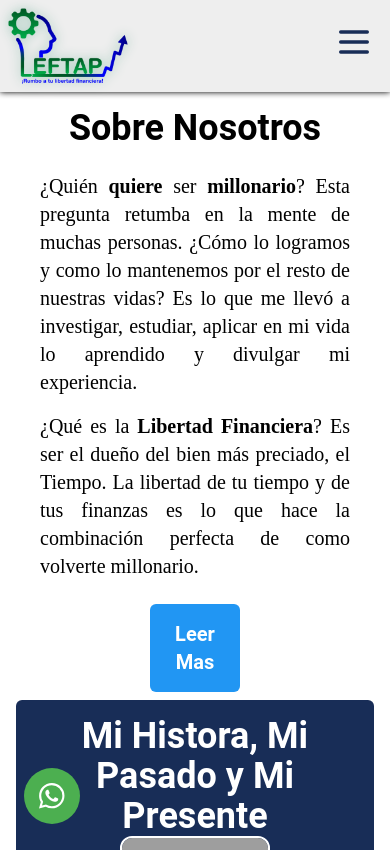
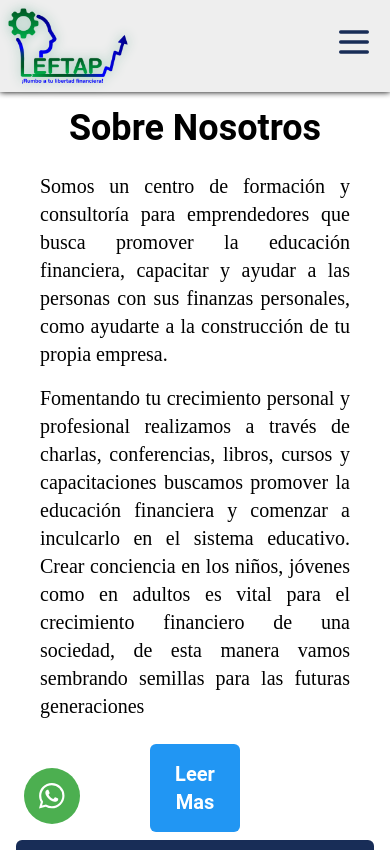
Before and after one commit to rias-s-a-s/leftap, a Next.js app: page /Nosotros in a window 390 px wide. Shown: the top 850 px of the page. Built offline with nearby package versions, Linux system fonts and the light colour scheme; grey boxes are pictures that could not be loaded.

Commit message:
cambios solicitados por marina

```diff
--- a/app/Nosotros/ModalInfo.js
+++ b/app/Nosotros/ModalInfo.js
@@ -4,9 +4,16 @@ function ModalInfo({ titulo, info, setOpen, Open }) {
     return (
         <>
             <div className='w-full fixed top-0 z-40 h-screen bg-black/20 text-center'>
+                <div className='text-red-700 w-full mx-auto font-bold font-[oswald] text-6xl drop-shadow-lg italic tracking-[7px] mt-14 fixed justify-center z-50 flex uppercase'>
+                    {titulo}
+                    <svg xmlns="http://www.w3.org/2000/svg" fill="none" viewBox="0 0 24 24" strokeWidth={3} stroke="currentColor" className="w-8 h-8 ml-6 cursor-pointer" onClick={() => {
+                        setOpen(!setOpen)
+                    }}>
+                        <path strokeLinecap="round" strokeLinejoin="round" d="M6 18L18 6M6 6l12 12" />
+                    </svg>
+                </div>
                 <div className='bg-white w-3/4 z-50 mx-auto mt-[35%] md:mt-[10%] h-3/4 text-center p-4 rounded-md '>
-                    <div className='font-bold p-4 rounded-md text-4xl text-white bg-blue-700'>{titulo}</div>
-                    <div className='p-2 h-3/4 text-xl md:text-2xl text-gray-800 font-serif text-justify overflow-y-scroll overflow-auto'>{info}</div>
+                    <div className='p-2 h-5/6 text-xl md:text-2xl text-gray-800 font-serif text-justify overflow-auto'>{info}</div>
                     <div className='text-center p-2'>
                         <button className='text-white font-bold bg-blue-700 rounded-md p-2 text-2xl' onClick={() => setOpen(!Open)}>Cerrar</button>
                     </div>
--- a/app/Nosotros/page.js
+++ b/app/Nosotros/page.js
@@ -35,8 +35,15 @@ const Nosotros = () => {
       <div>
         <div className='text-4xl font-bold'>Sobre Nosotros</div>
         <div className="p-4 font-[cursive]">
-          <p className="text-xl text-justify p-2">¿Quién <b>quiere</b> ser <b>millonario</b>? Esta pregunta retumba en la mente de muchas personas. ¿Cómo lo logramos y como lo mantenemos por el resto de nuestras vidas? Es lo que me llevó a investigar, estudiar, aplicar en mi vida lo aprendido y divulgar mi experiencia.</p>
-          <p className="text-xl text-justify p-2">¿Qué es la <b>Libertad Financiera</b>? Es ser el dueño del bien más preciado, el Tiempo. La libertad de tu tiempo y de tus finanzas es lo que hace la combinación perfecta de como volverte millonario.</p>
+          <p className="text-xl text-justify p-2">
+            Somos un centro de formación y consultoría para emprendedores que busca promover la educación financiera, capacitar y ayudar a las personas con sus finanzas personales, como ayudarte a la construcción de tu propia empresa.
+          </p>
+          <p className="text-xl text-justify p-2">
+            Fomentando tu crecimiento personal y profesional realizamos a través de charlas, conferencias, libros, cursos y capacitaciones buscamos promover la educación financiera y comenzar a inculcarlo en el sistema educativo.
+            Crear conciencia en los niños, jóvenes como en adultos es vital para el crecimiento financiero de una sociedad, de esta manera vamos sembrando semillas para las futuras generaciones
+          </p>
+          {/* <p className="text-xl text-justify p-2">¿Quién <b>quiere</b> ser <b>millonario</b>? Esta pregunta retumba en la mente de muchas personas. ¿Cómo lo logramos y como lo mantenemos por el resto de nuestras vidas? Es lo que me llevó a investigar, estudiar, aplicar en mi vida lo aprendido y divulgar mi experiencia.</p>
+          <p className="text-xl text-justify p-2">¿Qué es la <b>Libertad Financiera</b>? Es ser el dueño del bien más preciado, el Tiempo. La libertad de tu tiempo y de tus finanzas es lo que hace la combinación perfecta de como volverte millonario.</p> */}
         </div>
         <button className="bg-blue-500 w-3/12 font-bold text-white rounded-md mx-auto p-4 text-xl" onClick={(e) => {
           e.preventDefault();
--- a/app/Servicios/page.js
+++ b/app/Servicios/page.js
@@ -282,7 +282,7 @@ const Servicios = () => {
                 </span>
               </summary>
               <p class="text-neutral-600 mt-3 group-open:animate-fadeIn">
-                Sí, la educación financiera debe ser divulgada, puedes contactarme por el número de WhatsApp y nuestro equipo te orientará sobre más detalles y cotización.
+                Si, realizamos charlas y conferencias en establecimientos educativos e instituciones que deseen impartir una propuesta diferente, la educación financiera debe ser divulgada, puedes contactarme por el número de WhatsApp y nuestro equipo te orientará sobre más detalles y cotización.
               </p>
             </details>
           </div>
```
